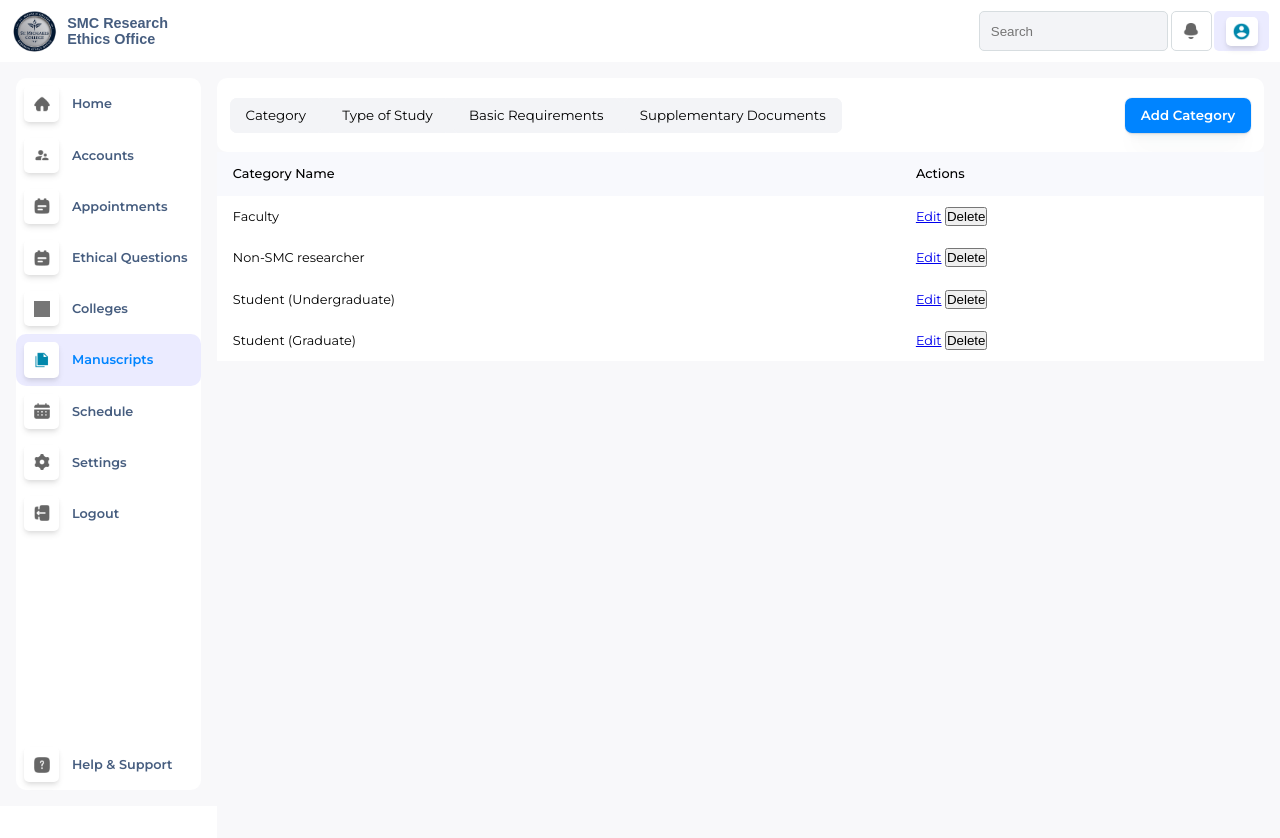
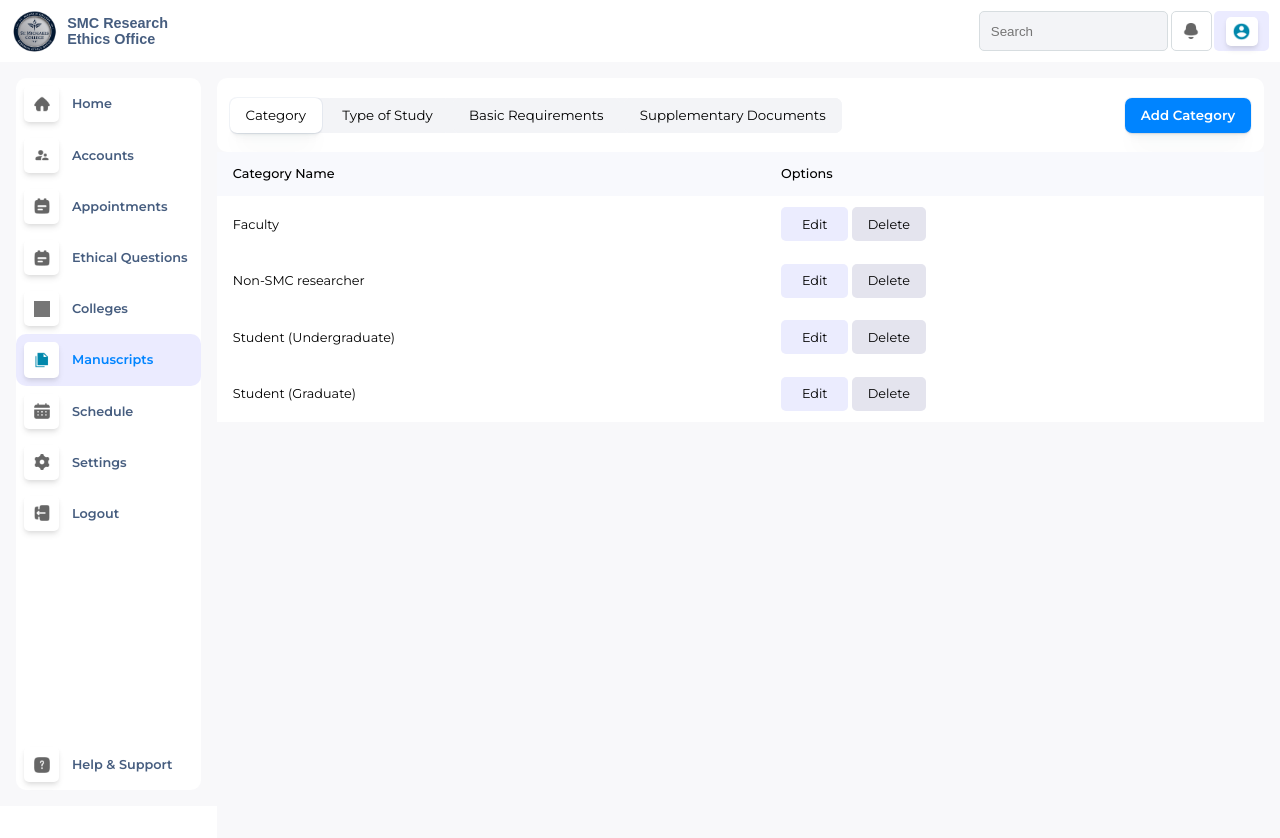
Before and after one commit to justinecua/Ethics-Management-System, a Django app: page /adminManuscripts/ in a window 1280 px wide. Run offline with Django 5.2, Linux system fonts and the light colour scheme; data comes from the database, SQL or seed files in the repository; both versions use the stored data as it was after the commit; some libraries are stand-ins or nearby versions; grey boxes are pictures that could not be loaded.

Commit message:
updated admin manuscript

```diff
--- a/EthicsProject/EthicsApp/templates/admin/adminManuscripts.html
+++ b/EthicsProject/EthicsApp/templates/admin/adminManuscripts.html
@@ -2,9 +2,9 @@
 
 {% load static %}
 {% block css %}
-<link rel="stylesheet" href="{% static './css/adminUpdateCategory.css' %}">
 <link rel="stylesheet" href="{% static './css/adminDashboard.css' %}">
 <link rel="stylesheet" href="{% static './css/adminCategory.css' %}">
+<script type="module" src="{% static 'js/adminCategory.js' %}"></script>
 <link rel="stylesheet" href="https://cdnjs.cloudflare.com/ajax/libs/font-awesome/6.6.0/css/all.min.css" integrity="sha512-Kc323vGBEqzTmouAECnVceyQqyqdsSiqLQISBL29aUW4U/M7pSPA/gEUZQqv1cwx4OnYxTxve5UMg5GT6L4JJg==" crossorigin="anonymous" referrerpolicy="no-referrer" />
 {% endblock %}
 
@@ -13,10 +13,6 @@
 {% include 'modal/adminStudtype.html' %}
 {% include 'modal/basicreq.html' %}
 {% include 'modal/adminSD.html' %}
-
-<!-- Update Modals -->
-
-
 <div class="MainContainer">
     {% include './adminTopNav.html' %}
     <div class="MC-Bottom">
@@ -40,39 +36,27 @@
                     <button id="AddSD-btn" style="display: none;">Add Supplementary</button>
                 </div>
             </div>
-            <div id="Category-area" class="content-area">
+
+            <!-- Content Areas -->
+            <div id="Category-area" class="content-area" >
                 <table>
-                    <thead>
                     <tr>
                         <th>Category Name</th>
-                            <th>Actions</th>
+                        <th>Options</th>
                     </tr>
-                    </thead>
-                    <tbody>
                     {% if categories %}
                     {% for category in categories %}
                     <tr>
                         <td>{{ category.category_name }}</td>
                         <td>
-                                        <a href="{% url 'update_category' category.id %}" class="update-btn">Edit</a>
-                                        <button type="button" class="delete-btn" data-id="{{ category.id }}">Delete</button>
+                            <button class="TableEdit-Btn" type="button">Edit</button>
+                            <button class="TableDelete-Btn" type="button">Delete</button>
                         </td>
                     </tr>
                     {% endfor %}
-                        {% else %}
-                            <tr>
-                                <td colspan="2">No categories available</td>
-                            </tr>
                     {% endif %}
-                    </tbody>
                 </table>
             </div>
-
-
-
-
-
-
 
             <div id="StudType-area" style="display: none;">
                 <table>
```
Also changed, not shown: EthicsProject/db.sqlite3. Lines whose indentation alone changed are shown as unchanged.
